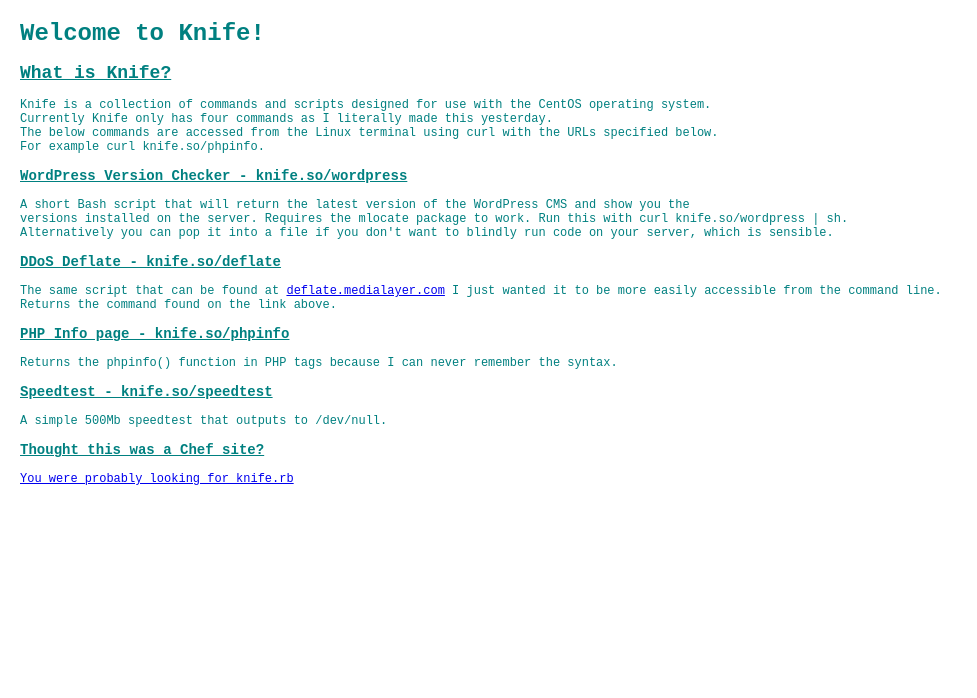
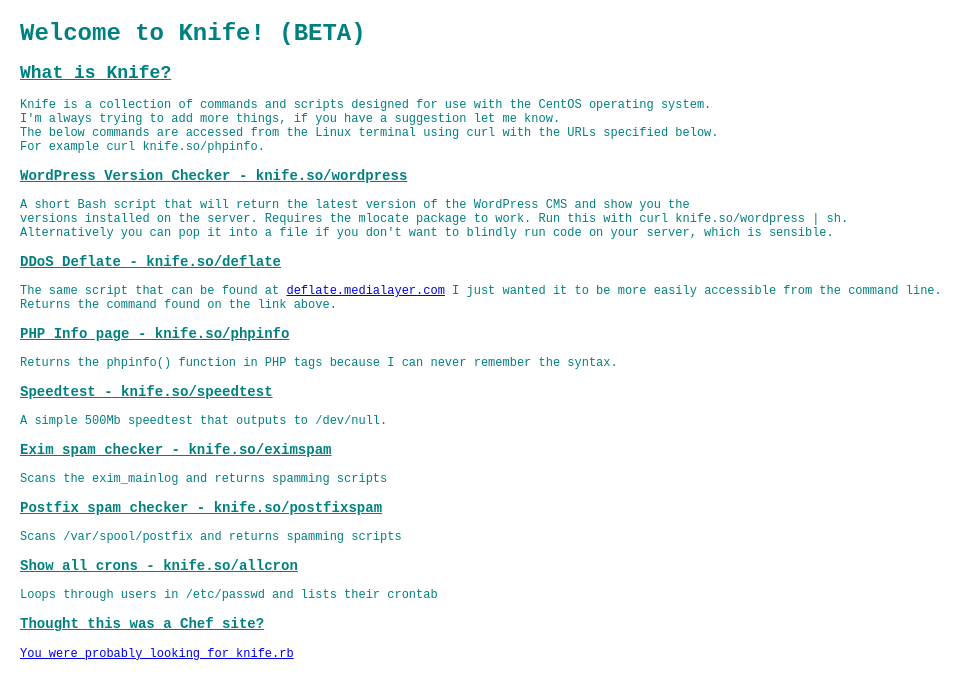
Before and after one commit to Oreckz/Knife, a plain HTML site: page index.html in a window 1280 px wide. Shown: the whole page, without its empty margins (0-977 px from the left). Drawn offline with Linux system fonts and the light colour scheme.

Commit message:
Malthael commit

```diff
--- a/index.html
+++ b/index.html
@@ -15,11 +15,11 @@
   </style>
 </head>
 <body>
-    <h1> Welcome to Knife!</h1>
+    <h1> Welcome to Knife! (BETA)</h1>
 
     <h2><u>What is Knife?</u></h2>
     <p>Knife is a collection of commands and scripts designed for use with the CentOS operating system. <br>
-    Currently Knife only has four commands as I literally made this yesterday. <br>
+    I'm always trying to add more things, if you have a suggestion let me know. <br>
     The below commands are accessed from the Linux terminal using curl with the URLs specified below. <br>
     For example curl knife.so/phpinfo.</p>
 
@@ -38,6 +38,15 @@
     <h3><u>Speedtest - knife.so/speedtest</u></h3>
     <p>A simple 500Mb speedtest that outputs to /dev/null.</p>
 
+    <h3><u>Exim spam checker - knife.so/eximspam</u></h3>
+    <p>Scans the exim_mainlog and returns spamming scripts</p>
+
+    <h3><u>Postfix spam checker - knife.so/postfixspam</u></h3>
+    <p>Scans /var/spool/postfix and returns spamming scripts</p>
+
+    <h3><u>Show all crons - knife.so/allcron</u></h3>
+    <p>Loops through users in /etc/passwd and lists their crontab</p>
+
     <h3><u>Thought this was a Chef site?</u></h3>
     <p><a href="https://docs.chef.io/config_rb_knife.html" target="_blank">You were probably looking for knife.rb</a></p>
 </body>
```
Also changed, not shown: 7 other files.
